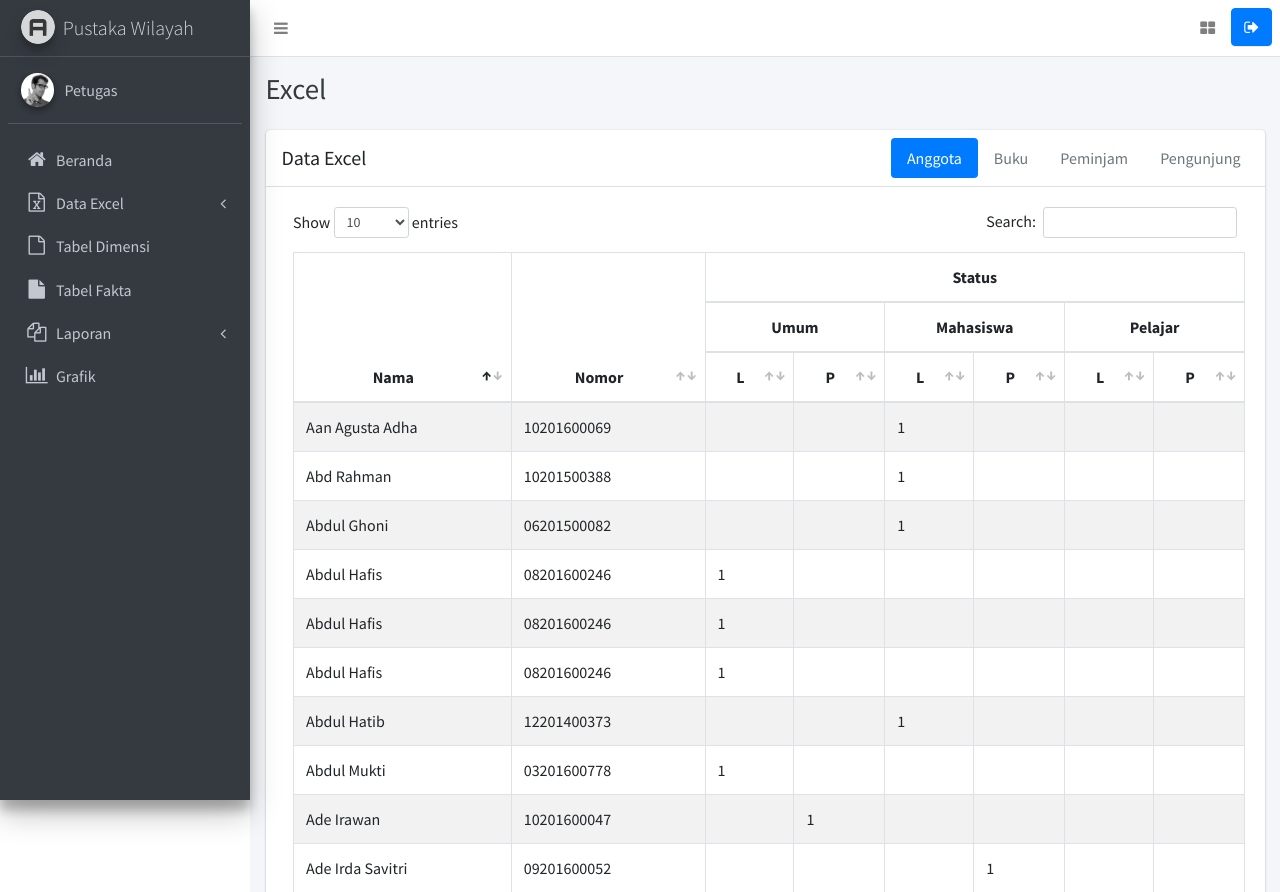
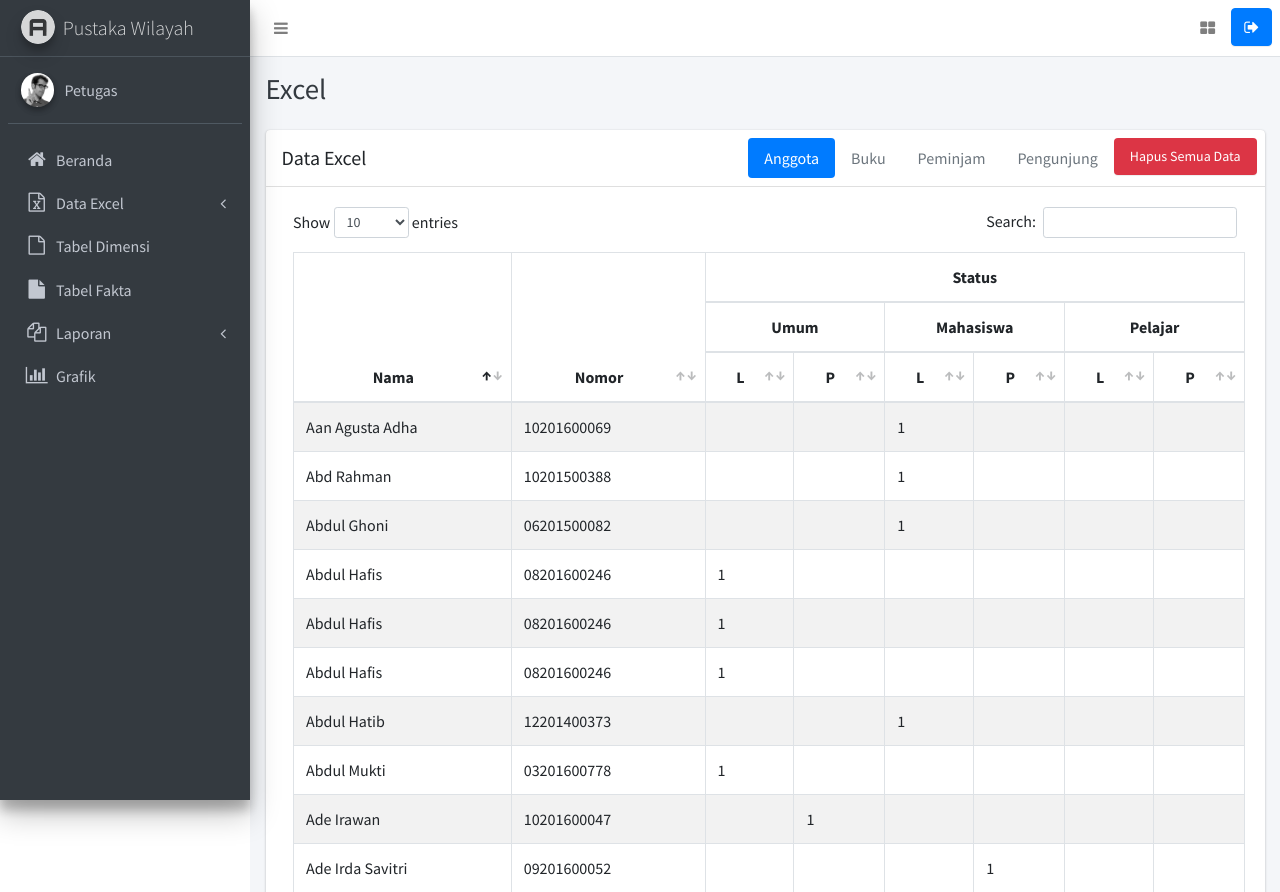
Before and after one commit to jbenastey/puswil-graph, a CodeIgniter app: page /puswil-graph/index.php/prosescontroller/excel in a window 1280 px wide. Shown: the top 892 px of the page. Run offline with CodeIgniter, Linux system fonts and the light colour scheme; a user stored in the database is signed in; data comes from the database, SQL or seed files in the repository; some libraries are stand-ins or nearby versions.

Commit message:
hapus data

```diff
--- a/application/config/routes.php
+++ b/application/config/routes.php
@@ -88,3 +88,6 @@ $route['data-excel-bulan-anggota/(:any)'] = 'DataController/excelBulanAnggota/$1
 $route['data-excel-bulan-buku/(:any)'] = 'DataController/excelBulanBuku/$1';
 $route['data-excel-bulan-peminjam/(:any)'] = 'DataController/excelBulanPeminjam/$1';
 $route['data-excel-bulan-pengunjung/(:any)'] = 'DataController/excelBulanPengunjung/$1';
+
+$route['hapus/(:any)/(:any)'] = 'ProsesController/hapus/$1/$2';
+$route['hapus-semua'] = 'ProsesController/hapusSemua';
--- a/application/controllers/ProsesController.php
+++ b/application/controllers/ProsesController.php
@@ -539,4 +539,39 @@ class ProsesController extends CI_Controller
 		);
 		echo json_encode($data);
 	}
+
+	public function hapus($bulan,$id){
+
+		$excel = $this->proses->lihat('excel_anggota');
+		$dimensi = $this->proses->lihat('dim_anggota');
+
+		if (count($excel) == count($dimensi)){
+			$this->proses->hapus('excel_anggota',$id,'anggota_id');
+			$this->proses->hapus('excel_buku',$id,'buku_id');
+			$this->proses->hapus('excel_peminjam',$id,'peminjam_id');
+			$this->proses->hapus('excel_pengunjung',$id,'pengunjung_id');
+			$this->proses->hapus('dim_anggota',$id,'id_anggota');
+			$this->proses->hapus('dim_buku',$id,'id_buku');
+			$this->proses->hapus('dim_peminjam',$id,'id_peminjam');
+			$this->proses->hapus('dim_pengunjung',$id,'id_pengunjung');
+			$this->proses->hapus('dim_waktu',$id,'id_waktu');
+			$this->proses->hapus('fact_peminjaman',$id,'id_anggota');
+			redirect('excel-bulan/'.$bulan);
+		} else {
+			redirect('excel-bulan/'.$bulan);
+		}
+	}
+	public function hapusSemua(){
+		$this->proses->hapus_semua('excel_anggota');
+		$this->proses->hapus_semua('excel_buku');
+		$this->proses->hapus_semua('excel_peminjam');
+		$this->proses->hapus_semua('excel_pengunjung');
+		$this->proses->hapus_semua('dim_anggota');
+		$this->proses->hapus_semua('dim_buku');
+		$this->proses->hapus_semua('dim_peminjam');
+		$this->proses->hapus_semua('dim_pengunjung');
+		$this->proses->hapus_semua('dim_waktu');
+		$this->proses->hapus_semua('fact_peminjaman');
+		redirect('mentah');
+	}
 }
--- a/application/models/DataModel.php
+++ b/application/models/DataModel.php
@@ -468,6 +468,8 @@ class DataModel extends CI_Model
 				"anggota_mahasiswa_p"=>$record->anggota_mahasiswa_p,
 				"anggota_pelajar_l"=>$record->anggota_pelajar_l,
 				"anggota_pelajar_p"=>$record->anggota_pelajar_p,
+				"aksi"=>'<a href="'.base_url('hapus/'.$tanggal.'/'.$record->anggota_id).'" class="btn btn-sm btn-danger" title="Hapus Data ?"><i class="fa fa-trash"></i></a>',
+
 			);
 		}
 
--- a/application/models/ProsesModel.php
+++ b/application/models/ProsesModel.php
@@ -111,4 +111,13 @@ class ProsesModel extends CI_Model
 		$query = $this->db->get();
 		return $query->result_array();
 	}
+
+	public function hapus($table,$id,$key){
+		$this->db->where($key,$id);
+		$this->db->delete($table);
+	}
+
+	public function hapus_semua($table){
+		$this->db->empty_table($table);
+	}
 }
--- a/application/views/excel/index.php
+++ b/application/views/excel/index.php
@@ -21,6 +21,7 @@
 							<li class="nav-item"><a class="nav-link" href="#tab_2" data-toggle="tab">Buku</a></li>
 							<li class="nav-item"><a class="nav-link" href="#tab_3" data-toggle="tab">Peminjam</a></li>
 							<li class="nav-item"><a class="nav-link" href="#tab_4" data-toggle="tab">Pengunjung</a></li>
+							<li class="nav-item"><a class="nav-link btn-danger text-white btn-sm" href="<?= base_url('hapus-semua') ?>" onclick="return confirm('Hapus semua data?')">Hapus Semua Data</a></li>
 						</ul>
 					</div><!-- /.card-header -->
 					<div class="card-body">
--- a/application/views/excel/index_bulan.php
+++ b/application/views/excel/index_bulan.php
@@ -58,6 +58,7 @@ function toBulan($tanggal){
 										<th rowspan="3">Nama</th>
 										<th rowspan="3">Nomor</th>
 										<th colspan="6">Status</th>
+										<th rowspan="3">Aksi</th>
 									</tr>
 									<tr>
 										<th colspan="2">Umum</th>
--- a/assets/dist/js/pagination/pagination.js
+++ b/assets/dist/js/pagination/pagination.js
@@ -122,6 +122,7 @@ $(document).ready(function(){
 			{ data: 'anggota_mahasiswa_p' },
 			{ data: 'anggota_pelajar_l' },
 			{ data: 'anggota_pelajar_p' },
+			{ data: 'aksi' },
 		]
 	});
 
```
